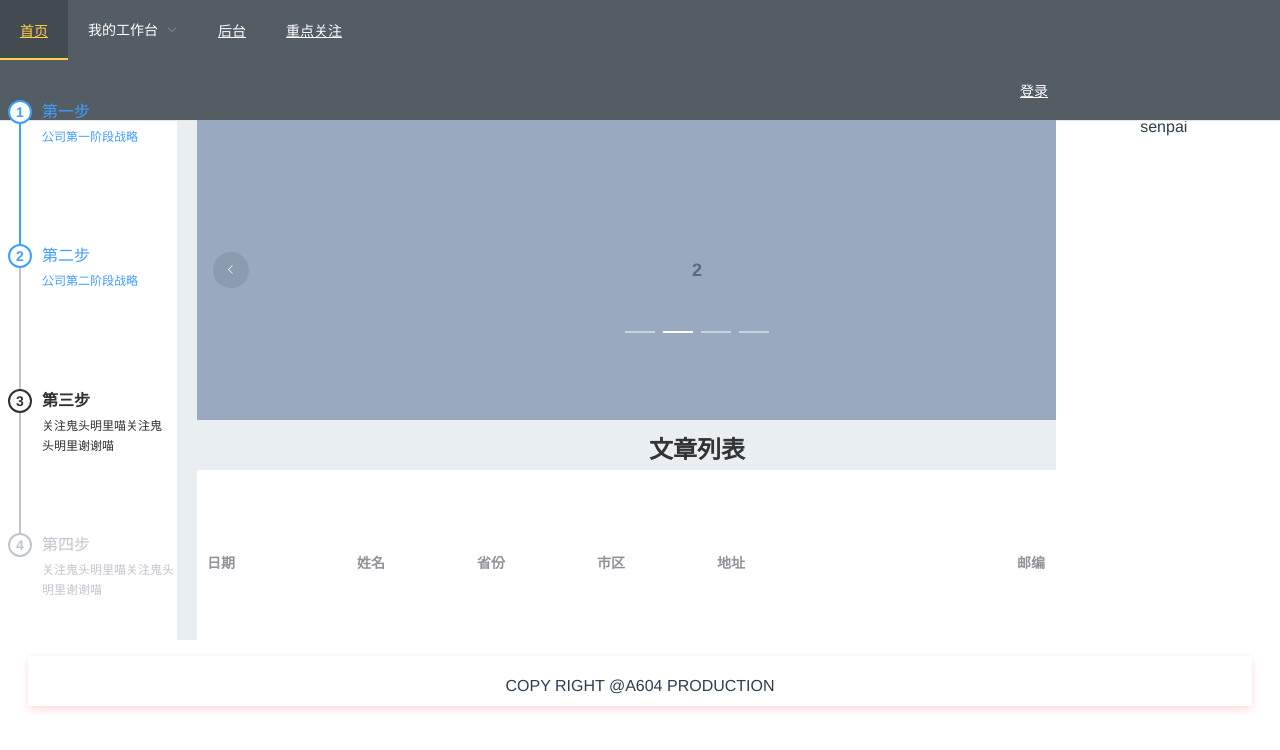
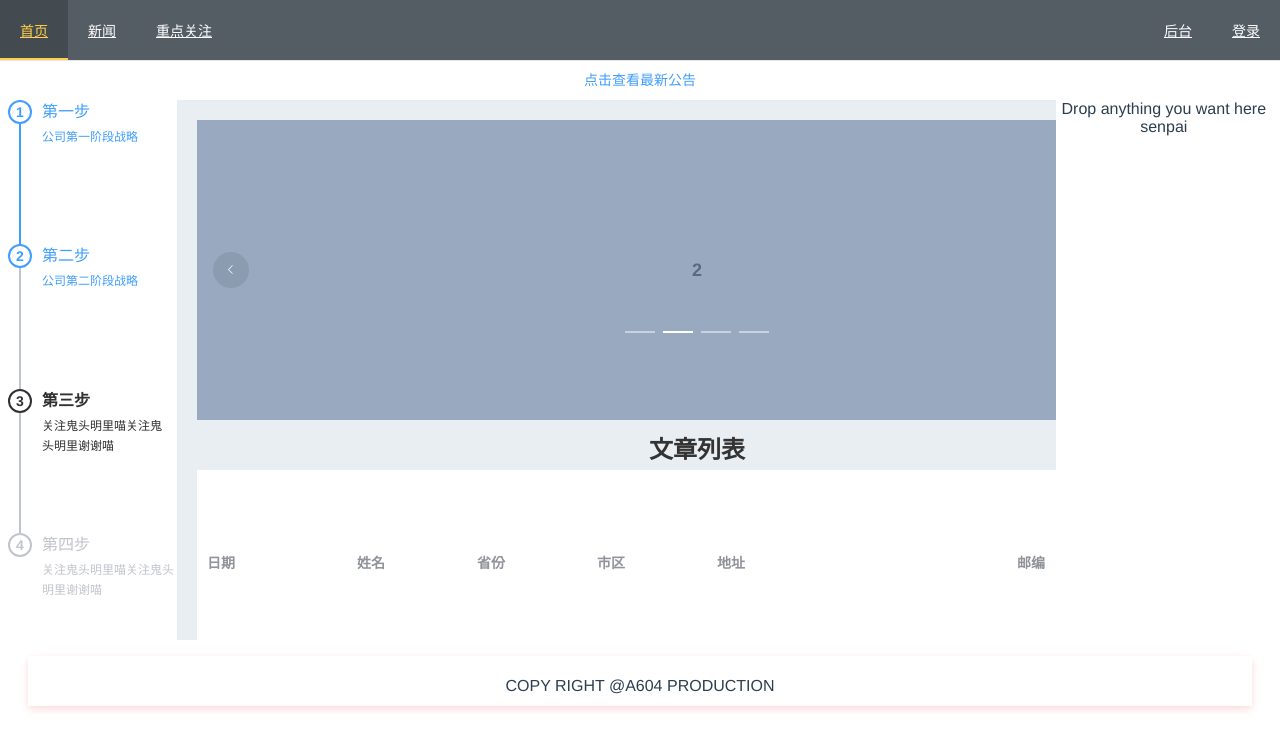
Before and after one commit to Clov614/company-web, a Vue app: page /home in a window 1280 px wide. Shown: the top 750 px of the page. Built offline with nearby package versions, Linux system fonts and the light colour scheme.

Commit message:
Updata: 更新了导航栏的内容

```diff
--- a/src/components/TheHead/index.vue
+++ b/src/components/TheHead/index.vue
@@ -4,22 +4,11 @@
     <el-menu :default-active="activeIndex2" class="el-menu-demo" mode="horizontal" @select="handleSelect"
         background-color="#545c64" text-color="#fff" active-text-color="#ffd04b">
         <el-menu-item index="1"><router-link to='/home'>首页</router-link></el-menu-item>
-        <el-submenu index="2">
-            <template slot="title">我的工作台</template>
-            <el-menu-item index="2-1">选项1</el-menu-item>
-            <el-menu-item index="2-2">选项2</el-menu-item>
-            <el-menu-item index="2-3">选项3</el-menu-item>
-            <el-submenu index="2-4">
-                <template slot="title">选项4</template>
-                <el-menu-item index="2-4-1">选项1</el-menu-item>
-                <el-menu-item index="2-4-2">选项2</el-menu-item>
-                <el-menu-item index="2-4-3">选项3</el-menu-item>
-            </el-submenu>
-        </el-submenu>
-        <el-menu-item index="3"><router-link to='/manager'>后台</router-link></el-menu-item>
-        <el-menu-item index="4"><a href="https://www.bilibili.com/video/BV1DL411q7sH/" target="_blank">重点关注</a></el-menu-item>
-        <!-- 你小子夹带私货@xpx -->
-        <el-menu-item index="3" style="margin-left: 1000px;"><router-link to='/login'>登录</router-link></el-menu-item>
+        <el-menu-item index="2"><router-link to='/newsPage'>新闻</router-link></el-menu-item>
+        <el-menu-item index="3"><a href="/home">重点关注</a></el-menu-item>
+        <el-menu-item index="5" style="float: right;"><router-link to='/login'>登录</router-link></el-menu-item>
+        <el-menu-item index="4" style="float: right;"><router-link to='/manager'>后台</router-link></el-menu-item>
+
     </el-menu>
 
   </div>
```
